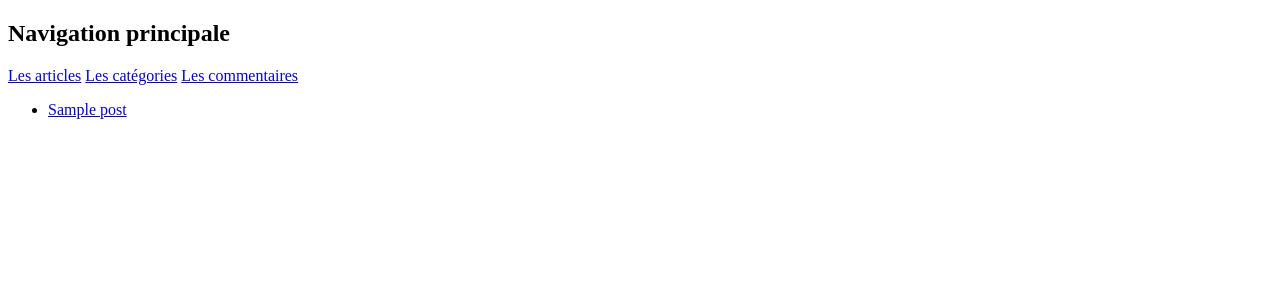
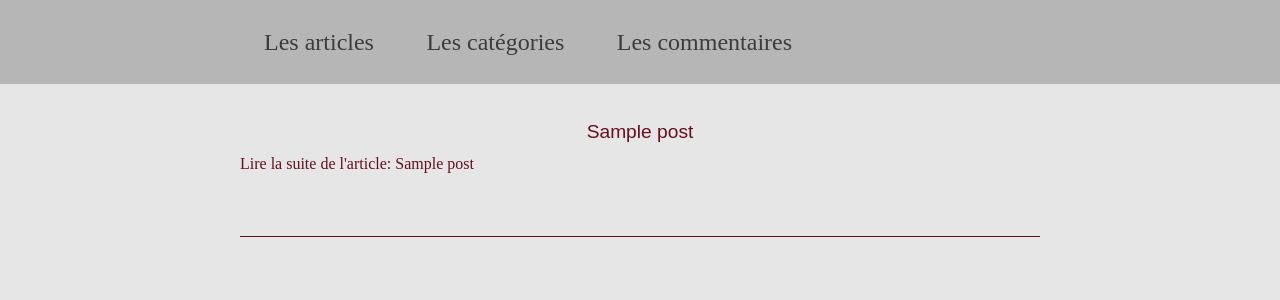
Before and after one commit to AnneRemacle/blog, a PHP site: page / in a window 1280 px wide. Shown: the top 300 px of the page. Run offline with PHP 8.4, Linux system fonts and the light colour scheme; tables that the repository leaves empty or names only in its code hold one stand-in row (values such as "Sample post"); data that the repository does not hold is empty.

Commit message:
CSS
Adding some basic CSS

```diff
--- a/controllers/CommentsController.php
+++ b/controllers/CommentsController.php
@@ -25,7 +25,7 @@
             if( !isset( $_GET[ 'id' ] ) ) {
                 die( 'Il manque l’identifiant' );
             }
-            $id = intval( $_GET[ 'with' ] );
+            $id = intval( $_GET[ 'id' ] );
             $comment = $this -> comments_model -> find( $id );
             $comments = null;
             $post = null;
@@ -43,7 +43,7 @@
                 'comments' => $comment,
                 'post' => $post,
                 'view' => $view,
-                'page_title' => 'Tous les commentaires de l’article ' . $post->title,
+                'page_title' => 'Tous les commentaires de l’article ' . $post-> title,
                 'comments' => $comments
             ];
 
--- /dev/null
+++ b/css/styles.css
@@ -0,0 +1,199 @@
+/* http://meyerweb.com/eric/tools/css/reset/
+   v2.0 | 20110126
+   License: none (public domain)
+*/
+
+html, body, div, span, applet, object, iframe,
+h1, h2, h3, h4, h5, h6, p, blockquote, pre,
+a, abbr, acronym, address, big, cite, code,
+del, dfn, em, img, ins, kbd, q, s, samp,
+small, strike, strong, sub, sup, tt, var,
+b, u, i, center,
+dl, dt, dd, ol, ul, li,
+fieldset, form, label, legend,
+table, caption, tbody, tfoot, thead, tr, th, td,
+article, aside, canvas, details, embed,
+figure, figcaption, footer, header, hgroup,
+menu, nav, output, ruby, section, summary,
+time, mark, audio, video {
+	margin: 0;
+	padding: 0;
+	border: 0;
+	font-size: 100%;
+	font: inherit;
+	vertical-align: baseline;
+}
+/* HTML5 display-role reset for older browsers */
+article, aside, details, figcaption, figure,
+footer, header, hgroup, menu, nav, section {
+	display: block;
+}
+body {
+	line-height: 1;
+}
+ol, ul {
+	list-style: none;
+}
+blockquote, q {
+	quotes: none;
+}
+blockquote:before, blockquote:after,
+q:before, q:after {
+	content: '';
+	content: none;
+}
+table {
+	border-collapse: collapse;
+	border-spacing: 0;
+}
+
+
+
+html {
+    background: #E6E6E6;
+    font: 16px/1.625 normal Helvetica, Arial, sans-serif;
+}
+
+section[class="main"] {
+    width: 800px;
+    margin: 0 auto;
+}
+
+nav {
+
+    background: #b6b6b6;
+    margin-bottom: 2em;
+}
+
+.hidden {
+    display: none;
+}
+
+div[class="links"] {
+    width: 800px;
+    margin: 0 auto;
+}
+
+div a {
+    font-family: Baskerville, serif;
+    display: inline-block;
+    text-decoration: none;
+    color: #3c3c3c;
+    padding: 1em;
+    font-size: 1.5em;
+    line-height: 1.5em;
+}
+
+div a:hover {
+    background: #6d6d6d;
+    color:white;
+    -webkit-transition: 0.2s ease-in-out;
+    -o-transition: 0.2s ease-in-out;
+    transition: 0.2s ease-in-out;
+
+}
+
+/* articles */
+section.post {
+    margin-bottom: 3em;
+    padding-bottom: 4em;
+    border-bottom: 1px solid #65101e;
+}
+
+h2 {
+    font-size: 1.2em;
+    margin: 2em 0 1em;
+}
+
+.cover {
+    display: inline-block;
+    text-align: center;
+}
+
+.cover img {
+    width: 70%;
+    height: auto;
+    padding-right: 0.2em;
+    margin: 0 auto;
+}
+
+.title {
+    text-align: center;
+    margin-bottom: 0.5em;
+}
+
+.title a {
+    margin-top: 2em;
+    text-decoration: none;
+    color: #65101e;
+}
+
+.more {
+    display: inline-block;
+    margin-top: 0.3em;
+    color: #65101e;
+    font-family: Baskerville, serif;
+}
+
+/* show post*/
+h1 {
+    font-size: 1.7em;
+    margin-bottom: 1em;
+}
+
+.comment a {
+    color: #65101e;
+    text-decoration: none;
+}
+
+.comment {
+    padding-top: 0.8em;
+    padding-bottom: 1em;
+}
+
+.comment+.comment {
+    border-top: 1px solid #65101e;
+}
+
+.comment p {
+    padding-top: 0.4em;
+    padding-left: 0.5em;
+}
+
+.back {
+    text-decoration: none;
+    color: #65101e;
+    font-family: Baskerville, serif;
+}
+
+.back:hover {
+    color: #a21a30;
+    background: transparent;
+}
+
+/*Categories*/
+.category a {
+    text-decoration: none;
+    color: #65101e;
+}
+
+.category {
+    margin-bottom: 0.5em;
+}
+
+.category a:hover {
+    color: #a21a30;
+}
+
+.post {
+    padding-bottom: 1em;
+}
+
+.post a {
+    text-decoration: none;
+    color: #65101e;
+}
+
+.post a:hover {
+    color: #a21a30;
+}
--- a/models/Posts.php
+++ b/models/Posts.php
@@ -11,7 +11,7 @@
                     JOIN categories ON categories.id = posts.category_id
                     WHERE categories.id = :id';
 
-            $dpoSt = $this -> cn -> prepare( $sql);
+            $pdoSt = $this -> cn -> prepare( $sql);
             $pdoSt -> execute( [ ':id' => $id ] );
             return $pdoSt -> fetchAll();
         }
--- a/views/indexCategories.php
+++ b/views/indexCategories.php
@@ -1,8 +1,9 @@
 <ul>
+    <h2>Catégories</h2>
 
     <?php foreach ( $datas[ 'categories' ] as $category ): ?>
-    <li>
-        <a href="index.php?a=show&e=categories&id=<?php echo $category -> id; ?>&with=posts,comments"><?php echo $category -> name; ?> </a>
+    <li class="category">
+        <a href="index.php?a=show&e=categories&id=<?php echo $category -> id; ?>&with=posts,comments,categories"><?php echo $category -> name; ?> </a>
     </li>
 <?php endforeach; ?>
 </ul>
--- a/views/indexPosts.php
+++ b/views/indexPosts.php
@@ -1,8 +1,26 @@
-<ul>
+<h2 class="hidden">Liste des articles</h2>
+
+<section>
 
     <?php foreach ( $datas[ 'posts' ] as $post ): ?>
-    <li>
-        <a href="index.php?a=show&e=posts&id=<?php echo $post -> id; ?>&with=comments,categories"><?php echo $post -> title; ?> </a>
-    </li>
-<?php endforeach; ?>
-</ul>
+        <section class="post">
+            <h2 class="title">
+                <a href="index.php?a=show&e=posts&id=<?php echo $post -> id; ?>&with=comments,categories"><?php echo $post -> title; ?> </a>
+            </h2>
+            <?php if( $post -> cover ): ?>
+                <figure class="cover">
+                    <img src="<?php echo $post -> cover; ?> " alt="" />
+                </figure>
+            <?php endif; ?>
+            <p>
+                <?php echo $post -> intro; ?>
+            </p>
+            <a class="more" href="index.php?a=show&e=posts&id=<?php echo $post -> id; ?>&with=comments,categories">
+                Lire la suite de l'article: <?php echo $post -> title; ?>
+            </a>
+
+        </section>
+
+    <?php endforeach; ?>
+
+</section>
--- a/views/partials/_main_navigation.php
+++ b/views/partials/_main_navigation.php
@@ -1,6 +1,9 @@
 <nav>
-    <h2>Navigation principale</h2>
-    <a href="index.php?a=index&e=posts">Les articles</a>
-    <a href="index.php?a=index&e=categories">Les catégories</a>
-    <a href="index.php?a=index&e=comments">Les commentaires</a>
+
+    <h2 class="hidden">Navigation principale</h2>
+    <div class="links">
+        <a href="index.php?a=index&e=posts">Les articles</a>
+        <a href="index.php?a=index&e=categories">Les catégories</a>
+        <a href="index.php?a=index&e=comments">Les commentaires</a>
+    </div>
 </nav>
--- a/views/showComments.php
+++ b/views/showComments.php
@@ -1,5 +1,5 @@
 
-<h1><?php echo $datas[ 'comments' ] -> author_name; ?></h1>
+<h1 class="hidden"><?php echo $datas[ 'comments' ] -> author_name; ?></h1>
 
 <?php if( $datas[ 'comments' ] -> body ): ?>
     <div class="body">
--- a/views/showPosts.php
+++ b/views/showPosts.php
@@ -11,7 +11,7 @@
 <?php if( $datas[ 'comments' ] ): ?>
     <ul class="comments">
         <?php foreach( $datas[ 'comments' ] as $comment ): ?>
-            <li class="book">
+            <li class="comment">
                 <a href="?a=show&e=comments&id=<?php echo $comment -> id; ?>&with=posts">
                     <?php echo $comment -> author_name; ?>
                 </a>
@@ -24,5 +24,5 @@
 <?php endif; ?>
 
 <div>
-    <a href="index.php?a=index&e=posts">Tous les articles</a>
+    <a class="back" href="index.php?a=index&e=posts">Tous les articles</a>
 </div>
--- a/views/view.php
+++ b/views/view.php
@@ -4,11 +4,15 @@
     <html lang="fr">
         <head>
             <meta charset="utf-8">
+            <link rel="stylesheet" href="../css/styles.css" media="screen" charset="utf-8">
             <title><?php echo $datas[ 'page_title' ]; ?> </title>
         </head>
         <body>
             <?php include( 'partials/_main_navigation.php' ) ?>
-            <?php include( $datas[ 'view' ] ); ?>
+            <section class="main">
+                <?php include( $datas[ 'view' ] ); ?>
+            </section>
+
 
 
         </body>
```
Also changed, not shown: views/indexComments.php (+7 -4 lines), views/showCategories.php (+3 -5 lines).
